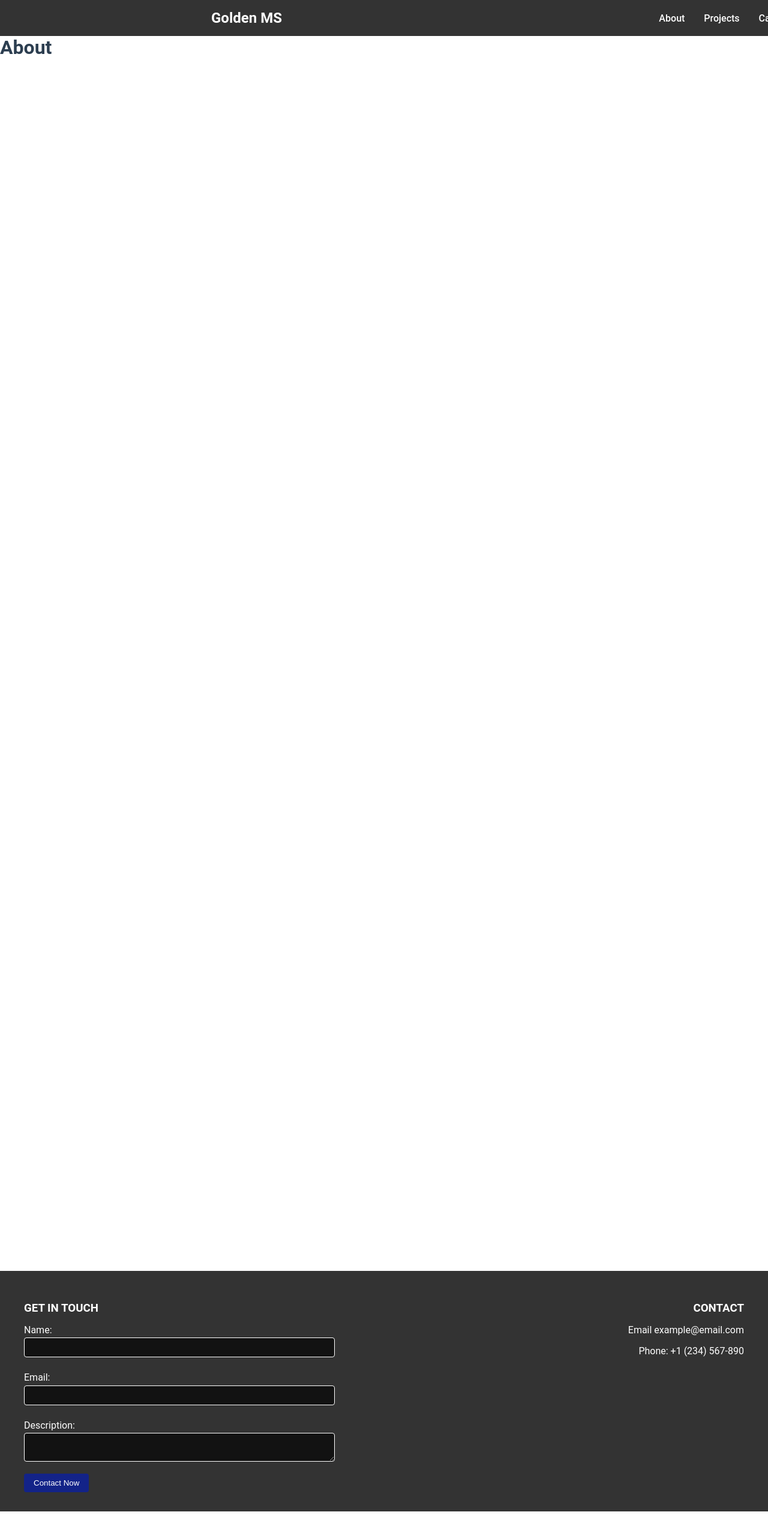
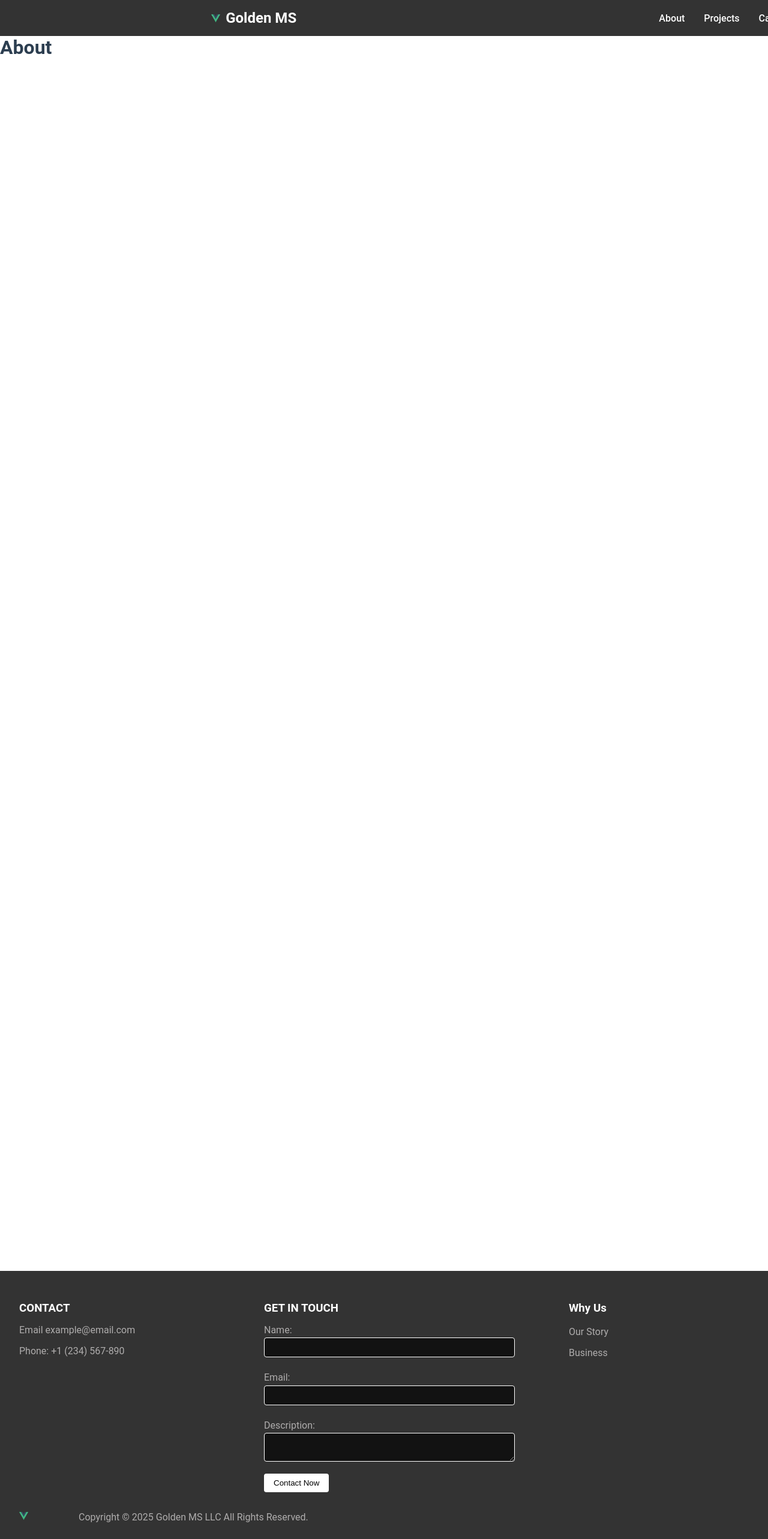
Before and after one commit to aaronmpark/interior-design-portfolio, a Vue app: page /about in a window 1280 px wide. Shown: the top 2566 px of the page at 60% size. Before the commit the page ends 2520 px from the top, so only its background shows below. Built offline with nearby package versions, Linux system fonts and the light colour scheme.

Commit message:
update footnote and navbar

```diff
--- a/src/App.vue
+++ b/src/App.vue
@@ -9,6 +9,9 @@ export default {
   name: 'App',
   components: {
     Footnote
+  },
+  mounted() {
+    document.title = "Golden MS - Interior Design";
   }
 }
 </script>
@@ -20,7 +23,6 @@ html, body {
   box-sizing: border-box;
 }
 
-/* change these values later -- not much else to change in this App.vue i believe*/
 #app {
   margin: 0;
   padding: 0;
--- a/src/components/Footnote.vue
+++ b/src/components/Footnote.vue
@@ -1,6 +1,11 @@
 <template>
   <footer class="footnote">
     <div class="footnote-container">
+      <div class="contact-info">
+        <h3>CONTACT</h3>
+        <p><a href="mailto:example@email.com">Email example@email.com</a></p>
+        <p><a href="tel:+1234567890">Phone: +1 (234) 567-890</a></p>
+      </div>
       <div class="contact-form">
         <h3>GET IN TOUCH</h3>
         <form @submit.prevent="submitForm">
@@ -16,11 +21,17 @@
           <button type="submit">Contact Now</button>
         </form>
       </div>
-      <div class="contact-info">
-        <h3>CONTACT</h3>
-        <p><a href="mailto:example@email.com">Email example@email.com</a></p>
-        <p><a href="tel:+1234567890">Phone: +1 (234) 567-890</a></p>
+        <div class="other">
+        <h3>Why Us</h3>
+        <p>Our Story</p>
+        <p>Business</p>
       </div>
+    </div>
+    <div class="footer-bottom">
+        <a>
+            <img src="@/assets/logo.png" alt="Logo" class="footer-logo" />
+           Copyright &copy; 2025 Golden MS LLC All Rights Reserved.
+        </a>
     </div>
   </footer>
 </template>
@@ -58,13 +69,14 @@ export default {
   display: flex;
   justify-content: space-between;
   align-items: flex-start;
-  max-width: 1200px;
+  max-width: 1500px;
   margin: 0 auto;
 }
 
 .contact-form {
-  max-width: 500px;
+  max-width: 400px;
   flex: 1;
+  text-align: left;
 }
 
 .contact-form h3 {
@@ -74,6 +86,8 @@ export default {
 .contact-form label {
   display: block;
   margin: 0.5rem 0 0.2rem;
+  color: rgb(175, 173, 173)
+
 }
 
 .contact-form input,
@@ -86,8 +100,8 @@ export default {
 }
 
 .contact-form button {
-  background-color: #132388;
-  color: white;
+  background-color: #ffffff;
+  color: black;
   border: none;
   padding: 0.5rem 1rem;
   border-radius: 4px;
@@ -95,13 +109,13 @@ export default {
 }
 
 .contact-form button:hover {
-  background-color: #0097a7;
+  background-color: #c4c1c1a8;
 }
 
 .contact-info {
   flex: 1;
   max-width: 300px;
-  text-align: right;
+  text-align: left;
 }
 .contact-info h3 {
   margin-bottom: 1rem;
@@ -109,10 +123,33 @@ export default {
 
 .contact-info p {
   margin: 0 0 1rem;
+  color: rgb(175, 173, 173)
 }
 
 .contact-info a {
   color: inherit;
   text-decoration: none;
 }
+
+.other {
+    flex: 1;
+    max-width: 300px;
+    text-align: left;
+}
+.other p {
+  color: rgb(175, 173, 173);
+}
+.footer-logo {
+  width: 15px;
+  height: 15px;
+  margin-right: 5rem;
+}
+.footer-bottom {
+  display: flex;
+  justify-content: center;
+  flex-direction: column;
+  margin-top: 2rem;
+  padding-bottom: 0;
+  color: rgb(175, 173, 173)
+}
 </style>
--- a/src/components/Navbar.vue
+++ b/src/components/Navbar.vue
@@ -2,7 +2,10 @@
   <nav class="navbar">
     <div class="navbar-container">
       <div class="navbar-logo">
-        <a href="/" @click.prevent="goHome">Golden MS</a>
+        <a href="/" @click.prevent="goHome">
+            <img src="@/assets/logo.png" alt="Logo" class="logo-image" />
+            Golden MS
+        </a>
       </div>
       <ul class="navbar-links">
         <li v-for="link in navLinks" :key="link.id" @click="setActive(link.title)" :class="{ active: active === link.title }">
@@ -70,6 +73,12 @@ export default {
   font-weight: bold;
   text-decoration: none;
 }
+.navbar-logo .logo-image {
+  width: 15px;
+  height: 15px;
+  margin-right: 0.2rem;
+}
+
 
 .navbar-links {
   list-style: none;
@@ -81,6 +90,7 @@ export default {
 
 .navbar-links li {
   cursor: pointer;
+  position: relative;
 }
 
 .navbar-links a {
@@ -90,12 +100,20 @@ export default {
   font-weight: 500;
 }
 
-.navbar-links li.active a {
-  color: #00bcd4;
+.navbar-links a::after {
+  content: '';
+  position: absolute;
+  bottom: -5px;
+  left: 50%;
+  transform: translateX(-50%) scaleX(0);
+  transform-origin: center;
+  width: 100%;
+  height: 2px;
+  background-color: #ffffff;
+  transition: transform 0.3s ease;
 }
 
-/* change this so that when it hovers, it will have an affect */
-.navbar-links a:hover {
-  color: #00bcd4;
+.navbar-links a:hover::after {
+  transform: translateX(-50%) scaleX(1);
 }
 </style>
```
